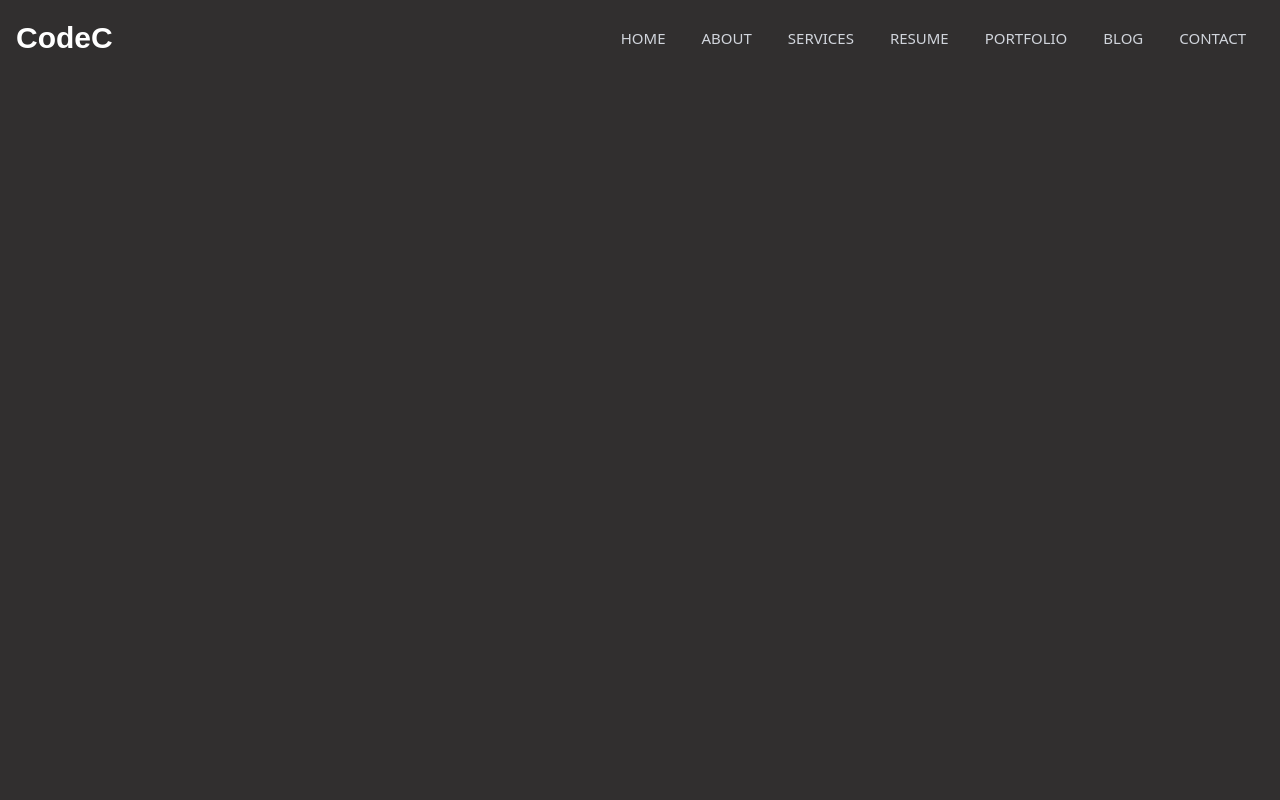
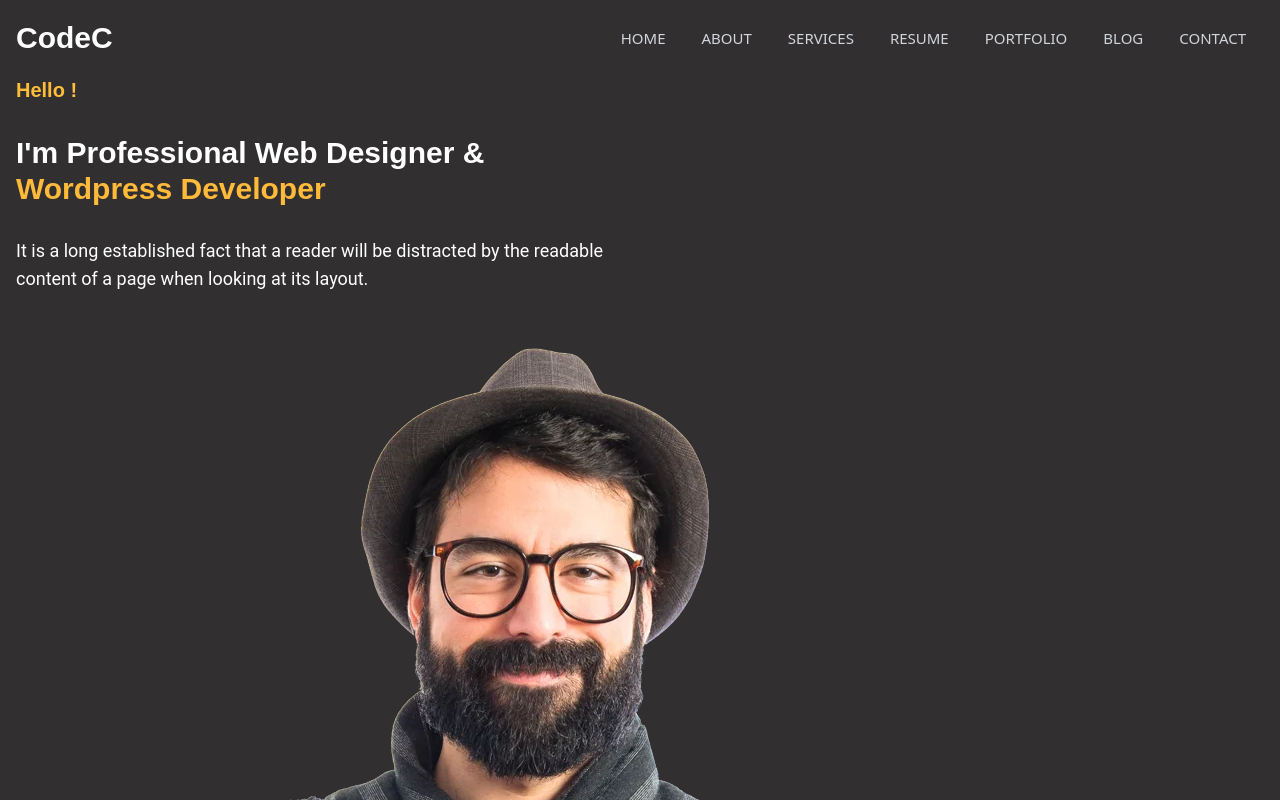
Before and after one commit to Saiful10400/Desh-it-job-task, a React (Vite) app: page / in a window 1280 px wide. Shown: the top 800 px of the page. Built offline with nearby package versions, Linux system fonts and the light colour scheme.

Commit message:
cover section tittle added.

```diff
--- /dev/null
+++ b/src/components/Cover.tsx
@@ -0,0 +1,18 @@
+import modelImage from "../assets/cover/model.webp"
+const Cover = () => {
+    return (
+        <div>
+            {/* cover text and buttons. */}
+            <div className="flex flex-col gap-[30px]">
+                <h3 className="text-[20px] text-[#ffbd39] poppins-bold">Hello !</h3>
+                <p className="text-[30px] leading-[36px] poppins-bold">I'm Professional Web Designer &<br /> <span className="text-[#ffba3a]">Wordpress Developer</span></p>
+                <p className="text-lg roboto-regular">It is a long established fact that a reader will be distracted by the readable <br /> content of a page when looking at its layout.</p>
+            </div>
+
+            {/* cover model image. */}
+            <img src={modelImage} alt="model image." />
+        </div>
+    );
+};
+
+export default Cover;
--- a/src/index.css
+++ b/src/index.css
@@ -1,8 +1,6 @@
 @import "tailwindcss";
-@import url("https://fonts.googleapis.com/css2?family=Poppins:ital,wght@0,100;0,200;0,300;0,400;0,500;0,600;0,700;0,800;0,900;1,100;1,200;1,300;1,400;1,500;1,600;1,700;1,800;1,900&display=swap");
 
-
-
+@import url("https://fonts.googleapis.com/css2?family=Poppins:ital,wght@0,100;0,200;0,300;0,400;0,500;0,600;0,700;0,800;0,900;1,100;1,200;1,300;1,400;1,500;1,600;1,700;1,800;1,900&family=Roboto:ital,wght@0,100..900;1,100..900&display=swap");
 
 .poppins-thin {
   font-family: "Poppins", sans-serif;
@@ -111,3 +109,11 @@
   font-weight: 900;
   font-style: italic;
 }
+
+.roboto-regular {
+  font-family: "Roboto", sans-serif;
+  font-optical-sizing: auto;
+  font-weight: 400;
+  font-style: normal;
+  font-variation-settings: "wdth" 100;
+}
--- a/src/page/Home.tsx
+++ b/src/page/Home.tsx
@@ -1,3 +1,4 @@
+import Cover from "../components/Cover";
 import Nav from "../components/Nav";
 
 
@@ -5,6 +6,7 @@ const Home = () => {
     return (
         <div className="max-w-[1350px] mx-auto px-4">
             <Nav />
+            <Cover />
         </div>
     );
 };
```
Also changed, not shown: src/assets/cover/model.webp (added).
